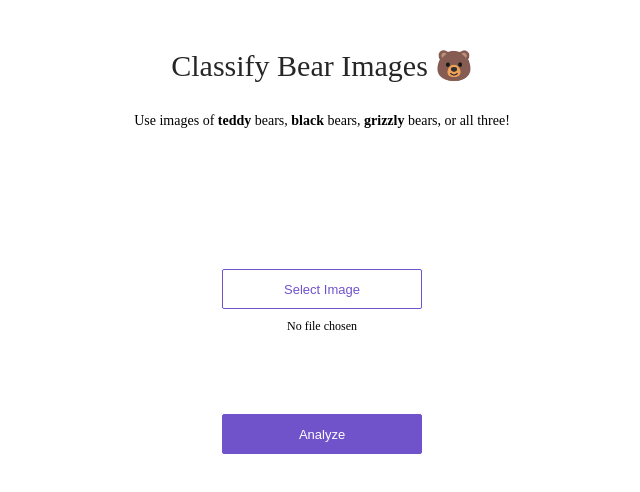
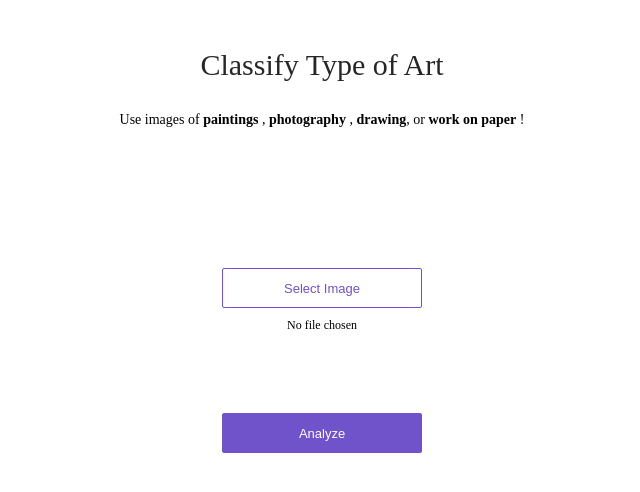
Before and after one commit to paulroussel/type-of-art, a plain HTML site: page app/view/index.html in a window 1280 px wide. Shown: the whole page, without its empty margins (318-958 px from the left). Drawn offline with Linux system fonts and the light colour scheme.

Commit message:
Update index.html

```diff
--- a/app/view/index.html
+++ b/app/view/index.html
@@ -7,10 +7,10 @@
 <body>
 <div>
   <div class='center'>
-    <div class='title'>Classify Bear Images 🐻</div>
+    <div class='title'>Classify Type of Art </div>
     <p>
-      Use images of <strong>teddy</strong> bears, <strong>black</strong> bears, <strong>grizzly</strong> bears, or
-      all three!
+      Use images of <strong>paintings</strong> , <strong>photography</strong> , <strong>drawing</strong>, or
+     <strong>work on paper</strong> !
     </p>
     <div class='content'>
       <div class='no-display'>
```
